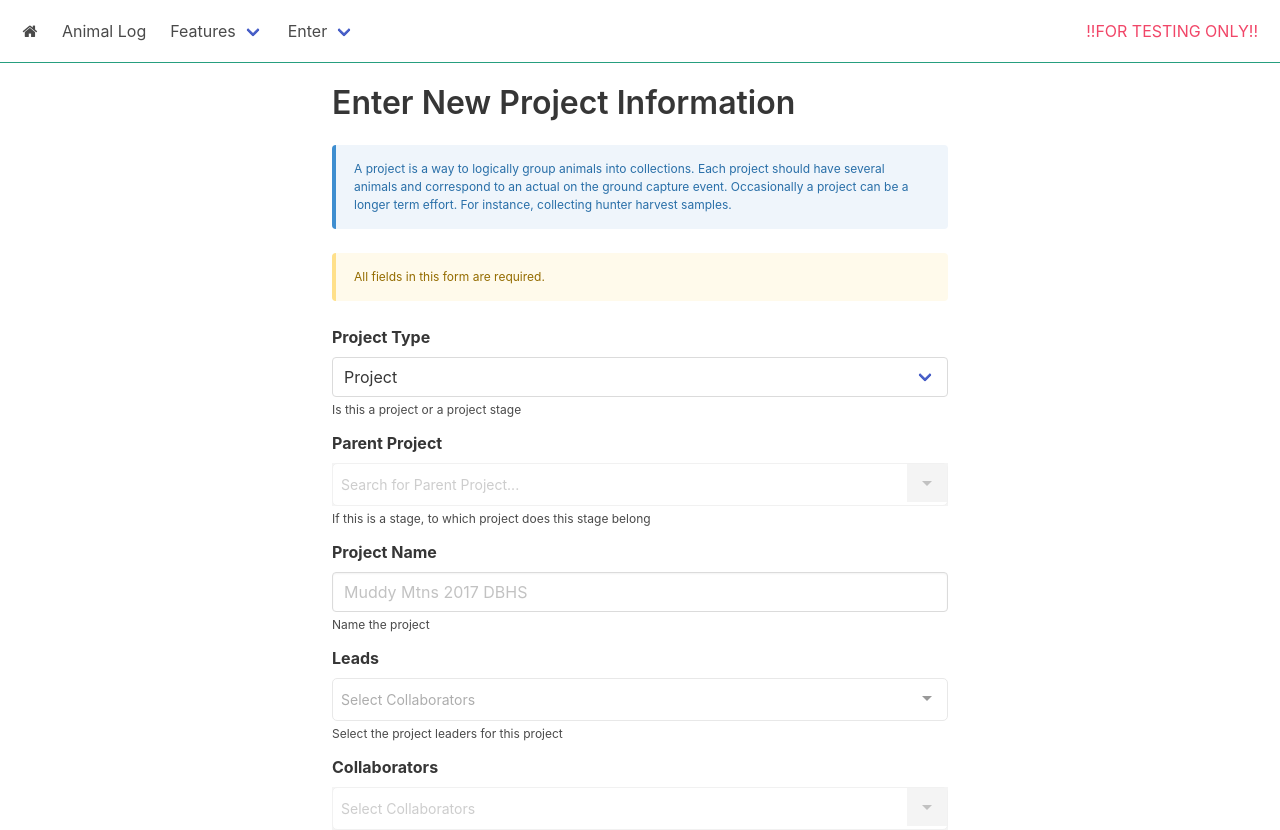
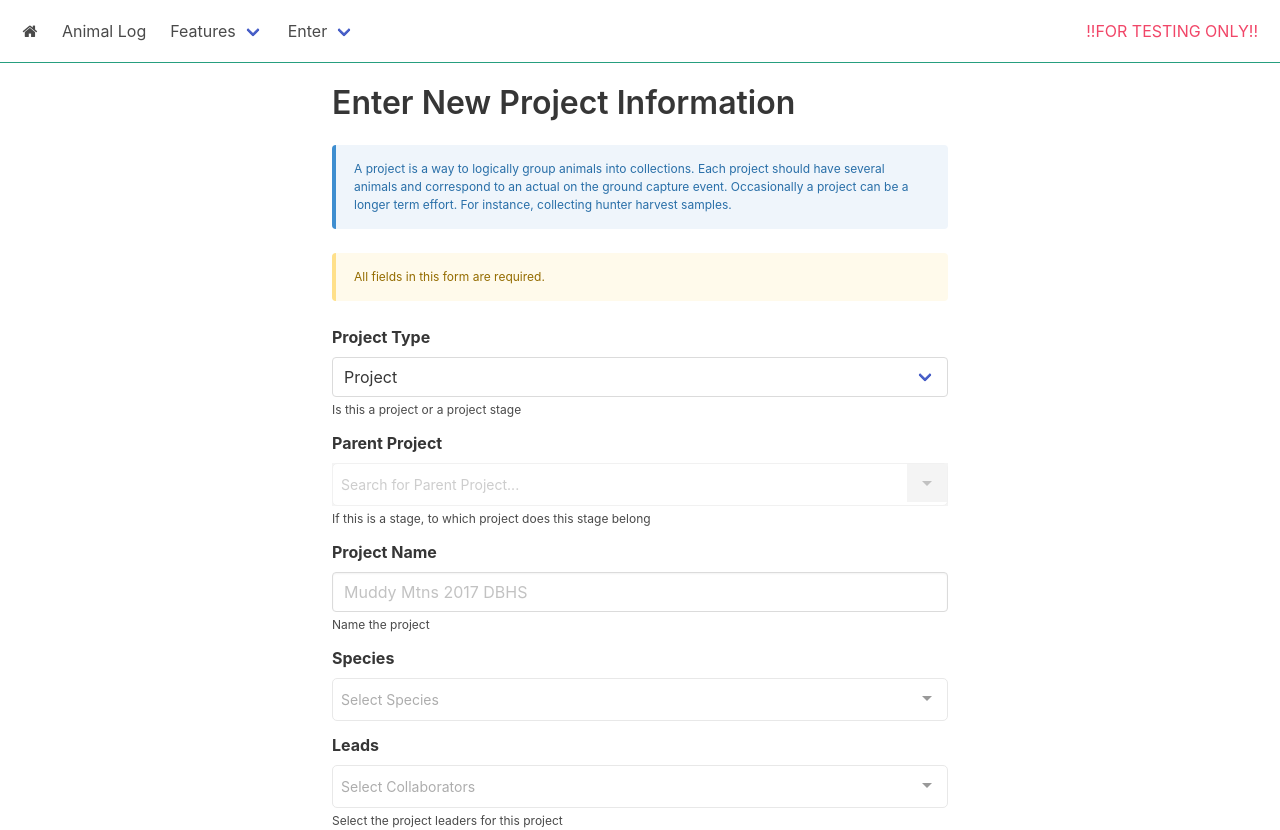
Before and after one commit to oss-wec/wisdm, a Vue app: page /projects/new in a window 1280 px wide. Shown: the top 830 px of the page. Built offline with nearby package versions, Linux system fonts and the light colour scheme; no server answers.

Commit message:
SelectSpecies component

```diff
--- a/src/api/index.js
+++ b/src/api/index.js
@@ -7,7 +7,8 @@ const api = axios.create({
 })
 
 export function getSpecies () {
-  return api.get('/lists/species/all')
+  // return api.get('/lists/species/all')
+  return api.get('/species')
 }
 
 export function getAnimals () {
--- a/src/components/NewProject.vue
+++ b/src/components/NewProject.vue
@@ -63,6 +63,8 @@
             <p class="help">Name the project</p>
             <p v-show="errors.has('name')" class="help is-danger">Project Name is required</p>
           </div>
+
+          <SelectSpecies :species="model.species" :multiple="true" fieldLabel="Species" @input="value => { model.species = value }" :close="false" />
 
           <SelectPeople :person="model.leads" :disabled="!isDisabled" fieldLabel="Leads" helpText="Select the project leaders for this project"
                 @input="value => { model.leads = value }" />
@@ -143,11 +145,12 @@
 import Multiselect from 'vue-multiselect'
 import SelectPeople from './micro/SelectPeople'
 import HuntUnits from './micro/HuntUnits'
+import SelectSpecies from './micro/SelectSpecies'
 import { createProject } from '../api'
 import router from '../router'
 
 export default {
-  components: { Multiselect, HuntUnits, SelectPeople },
+  components: { Multiselect, HuntUnits, SelectPeople, SelectSpecies },
 
   data () {
     return {
@@ -164,7 +167,8 @@ export default {
         desc: null,
         locations: null,
         leads: null,
-        collabs: null
+        collabs: null,
+        species: null
       },
       submitting: false,
       error: null
--- a/src/components/micro/HuntUnits.vue
+++ b/src/components/micro/HuntUnits.vue
@@ -9,7 +9,6 @@
               :multiple="true"
               :disabled="disabled"
               :closeOnSelect="false"
-              maxHeight="500"
               group-values="units"
               group-label="area"
               placeholder="Select Hunt Units"
--- a/src/components/micro/SelectPeople.vue
+++ b/src/components/micro/SelectPeople.vue
@@ -13,7 +13,6 @@
               group-label="org"
               label="name"
               placeholder="Select Collaborators"
-              maxHeight="500"
               @input="updateValue"
                />
       </div>
--- /dev/null
+++ b/src/components/micro/SelectSpecies.vue
@@ -0,0 +1,78 @@
+<template>
+  <div class="field">
+    <label class="label">{{ fieldLabel }}</label>
+    <div class="control">
+      <div class="is-fullwidth">
+        <Multiselect
+              v-model="species"
+              :options="options"
+              :multiple="multiple"
+              :closeOnSelect="close"
+              trackBy="id"
+              label="commonName"
+              :searchable="true"
+              placeholder="Select Species"
+              @input="updateValue"
+        />
+      </div>
+    </div>
+  </div>
+</template>
+
+<script>
+import Multiselect from 'vue-multiselect'
+import { getSpecies } from '../../api'
+
+export default {
+  name: 'SelectSpecies',
+
+  components: { Multiselect },
+
+  props: [ 'fieldLabel', 'multiple', 'close' ],
+
+  data () {
+    return {
+      species: null,
+      options: []
+    }
+  },
+
+  methods: {
+    updateValue () {
+      this.$emit('input', this.species.map(m => {
+        return { species_id: m.id }
+      }))
+    }
+  },
+
+  mounted: function () {
+    getSpecies()
+      .then(response => {
+        this.options = response.data.data
+        .map(m => {
+          return {
+            id: m.id,
+            speciesName: m.species_name,
+            commonName: m.common_name
+          }
+        })
+        .sort((a, b) => {
+          let aa = a.commonName.toUpperCase()
+          let bb = b.commonName.toUpperCase()
+          if (aa < bb) {
+            return -1
+          }
+          if (aa > bb) {
+            return 1
+          }
+          return 0
+        })
+      })
+      .catch(error => console.log(error))
+  }
+}
+</script>
+
+<style>
+
+</style>
```
